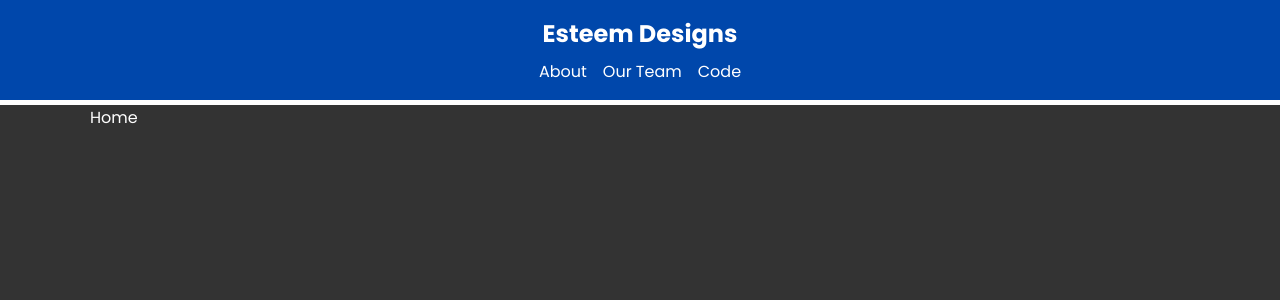
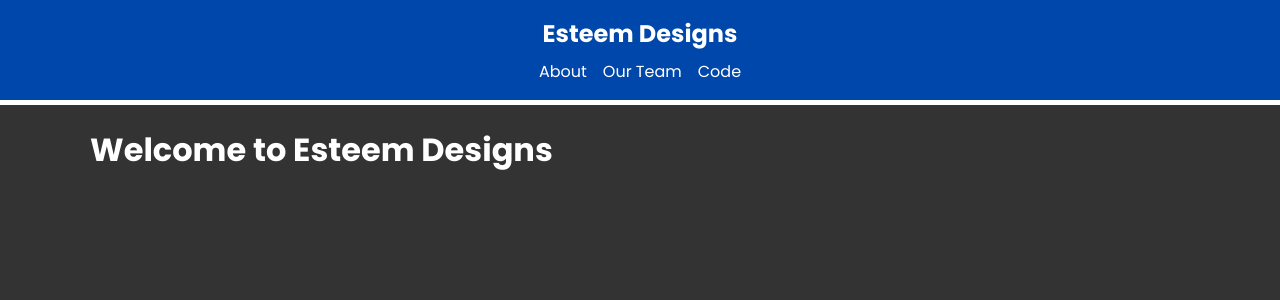
Before and after one commit to esteemayo/nextjs_13, a Next.js app: page / in a window 1280 px wide. Shown: the top 300 px of the page. Built offline with nearby package versions, Linux system fonts and the light colour scheme.

Commit message:
fix: add markup

```diff
--- a/app/page.js
+++ b/app/page.js
@@ -2,7 +2,9 @@ import React from 'react';
 
 const Home = () => {
   return (
-    <div>Home</div>
+    <>
+      <h1>Welcome to Esteem Designs</h1>
+    </>
   );
 }
 
```
